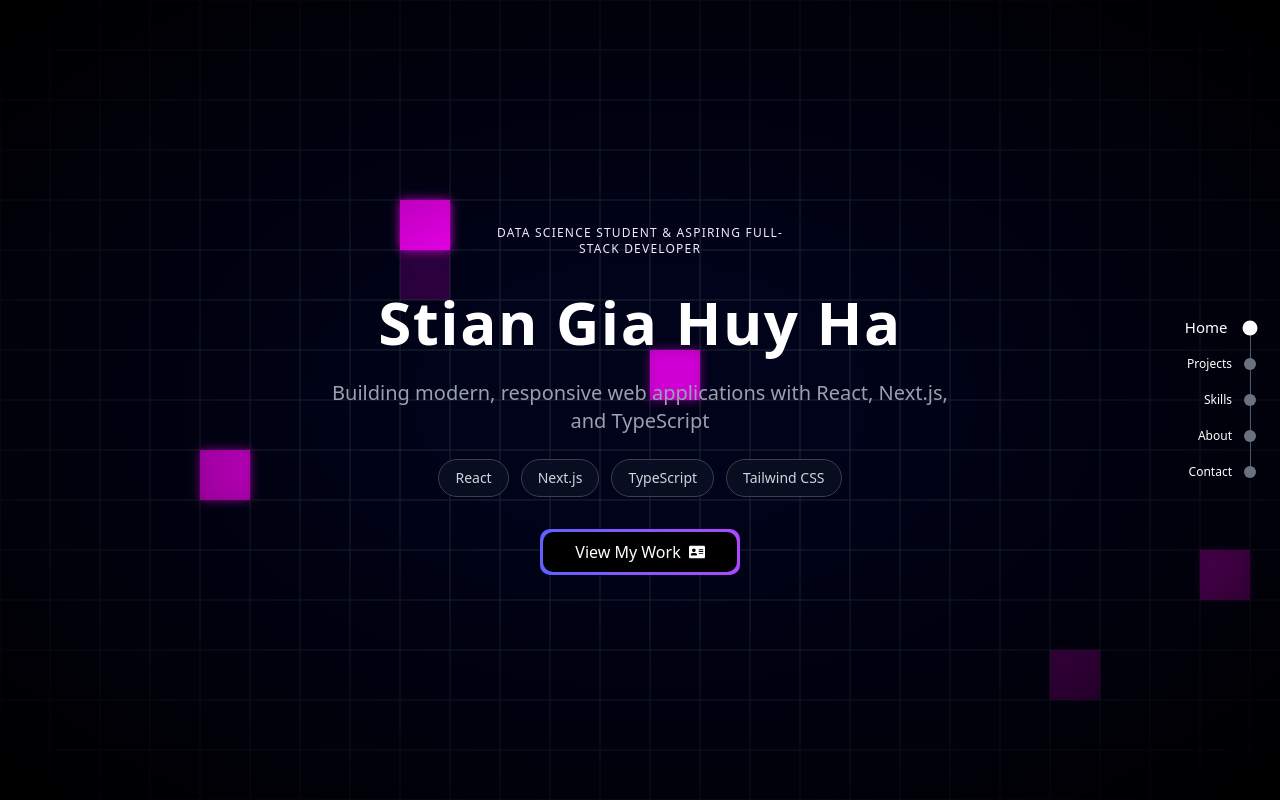
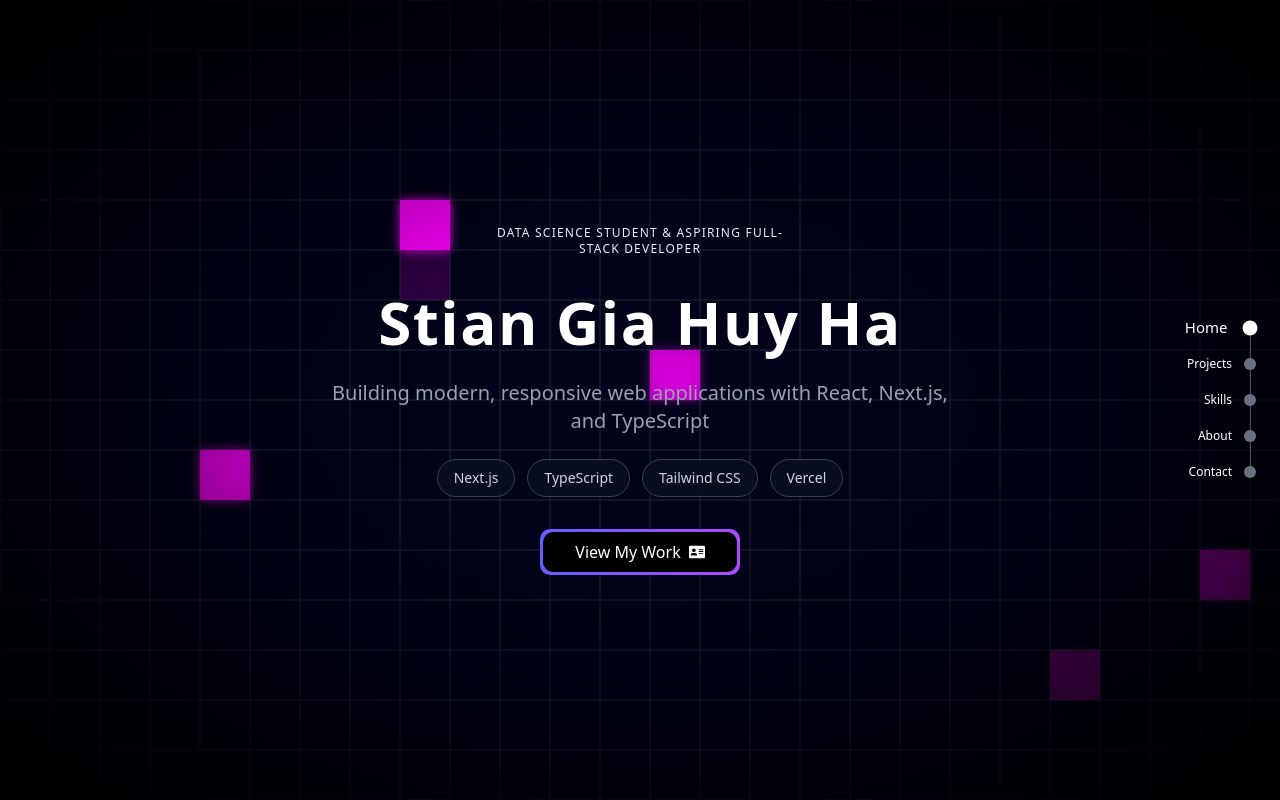
Before and after one commit to StianHa02/personal_website, a Next.js app: page / in a window 1280 px wide. Built offline with nearby package versions, Linux system fonts and the light colour scheme; what lightswind would draw is missing.

Commit message:
Update Hero.tsx

```diff
--- a/components/Hero.tsx
+++ b/components/Hero.tsx
@@ -47,7 +47,7 @@ function Hero() {
 
                     {/* Tech Stack Preview */}
                     <div className="flex flex-wrap justify-center gap-3 mb-8 px-4">
-                        {["React", "Next.js", "TypeScript", "Tailwind CSS"].map((tech) => (
+                        {["Next.js", "TypeScript", "Tailwind CSS","Vercel"].map((tech) => (
                             <span
                                 key={tech}
                                 className="px-4 py-2 bg-gray-800/50 dark:bg-gray-900/50 backdrop-blur-sm border border-gray-700 rounded-full text-sm font-medium text-gray-200 dark:text-gray-300"
```
